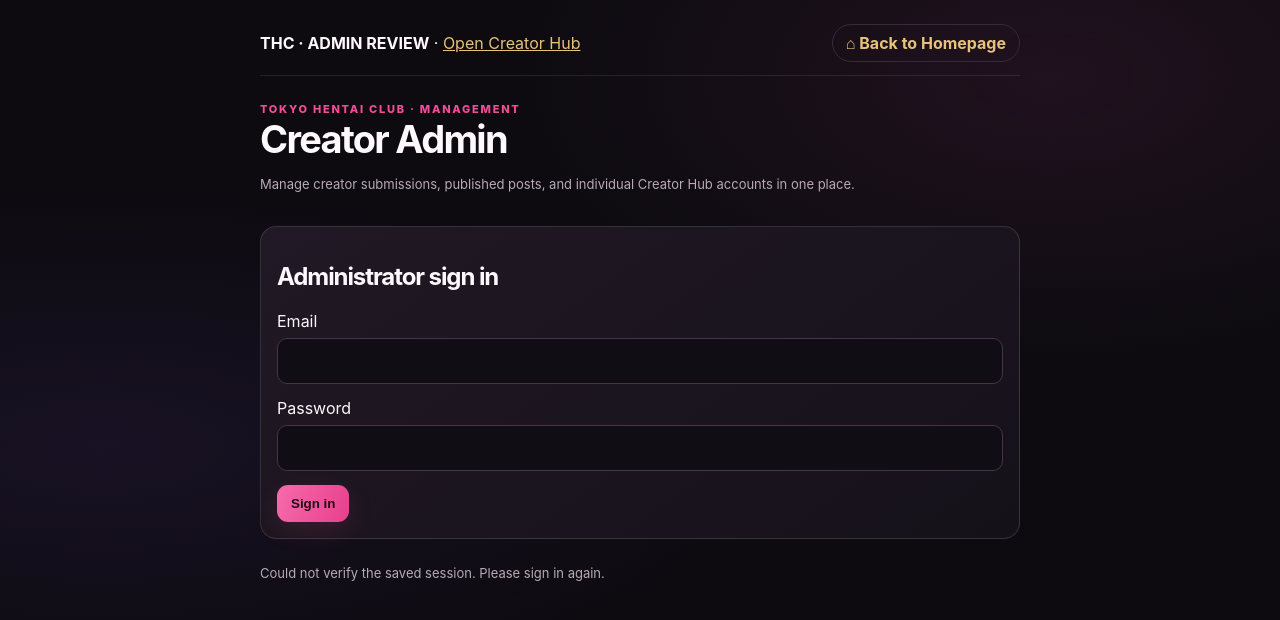
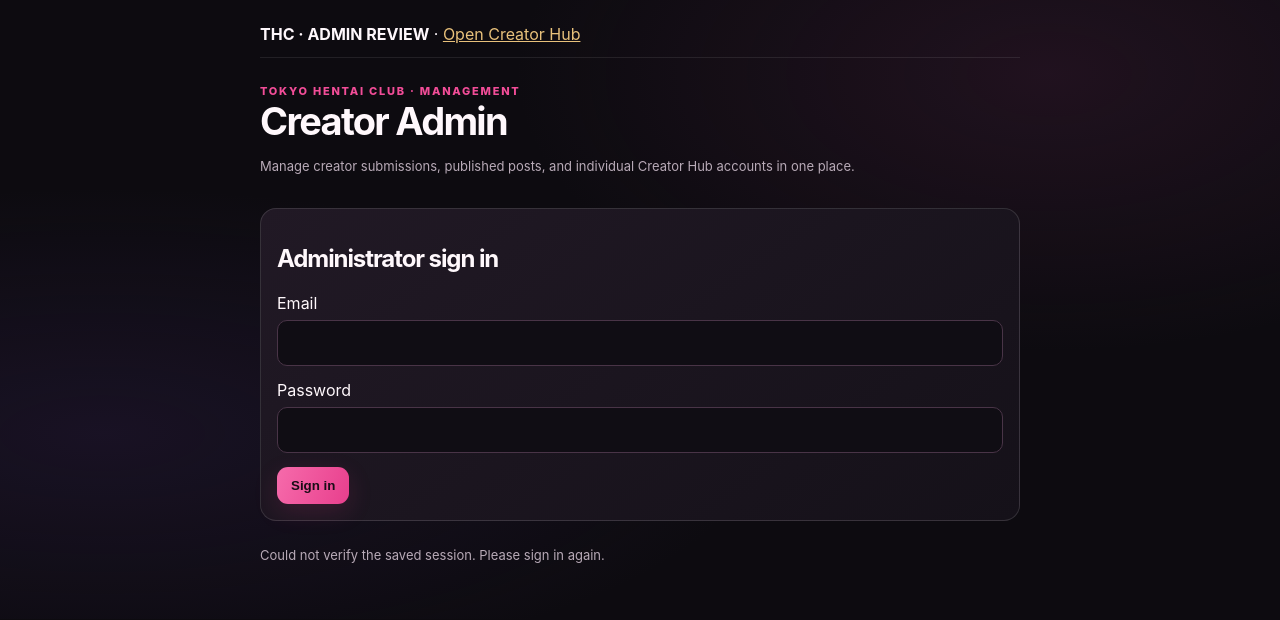
Before and after one commit to thc-marketing/thc-swipe-app, a plain HTML site: page creator-admin.html in a window 1280 px wide. Drawn offline with nearby package versions, Linux system fonts and the light colour scheme.

Commit message:
Remove homepage link from admin sign-in page

```diff
--- a/creator-admin.html
+++ b/creator-admin.html
@@ -32,7 +32,7 @@ button:active{transform:scale(.98)}
 <script src="https://cdn.jsdelivr.net/npm/@supabase/supabase-js@2"></script>
 </head>
 <body><main class="wrap">
-<header style="display:flex;align-items:center;justify-content:space-between;gap:12px;flex-wrap:wrap"><div><strong>THC · ADMIN REVIEW</strong> · <a href="./creator-hub" style="color:var(--gold)">Open Creator Hub</a></div><a href="/index.html" aria-label="Back to homepage" style="color:var(--gold);text-decoration:none;border:1px solid var(--line);border-radius:999px;padding:8px 13px;font-weight:700">⌂ Back to Homepage</a></header>
+<header style="display:flex;align-items:center;justify-content:space-between;gap:12px;flex-wrap:wrap"><div><strong>THC · ADMIN REVIEW</strong> · <a href="./creator-hub" style="color:var(--gold)">Open Creator Hub</a></div></header>
 <div class="dashboard-head"><div><div class="eyebrow">Tokyo Hentai Club · Management</div><h1>Creator Admin</h1><p class="muted">Manage creator submissions, published posts, and individual Creator Hub accounts in one place.</p></div><div class="toolbar"><button id="refresh" class="hidden" type="button">↻ Refresh</button><button id="logout" class="hidden" type="button">Sign out</button></div></div>
 <section id="loginCard" class="card">
 <h2>Administrator sign in</h2>
```
